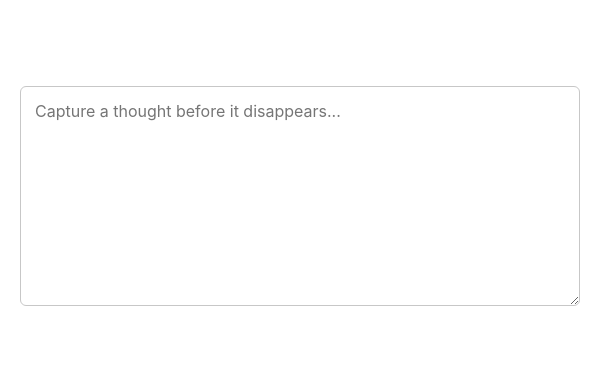
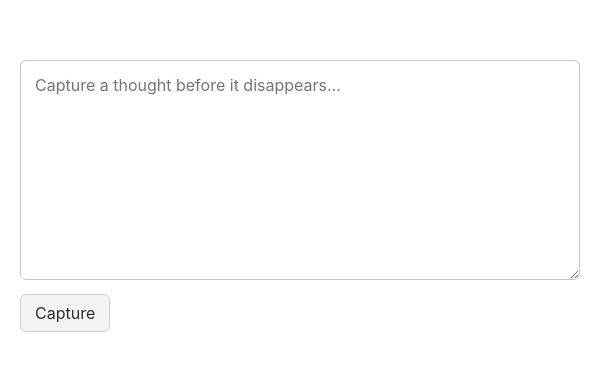
Before and after one commit to moditha-piyumal/Thought-Catcher, an Electron app: page index.html in a window 600 px wide. Shown: the part 204-574 px from the top of the page. Drawn offline with Linux system fonts and the light colour scheme.

Commit message:
Add capture button wired to capture action

```diff
--- a/index.html
+++ b/index.html
@@ -17,9 +17,13 @@
             font-family: -apple-system, BlinkMacSystemFont, "Segoe UI", sans-serif;
         }
 
+        .capture-panel {
+            width: 100%;
+            max-width: 560px;
+        }
+
         textarea {
             width: 100%;
-            max-width: 560px;
             min-height: 220px;
             padding: 14px;
             box-sizing: border-box;
@@ -33,10 +37,24 @@
             outline: none;
             border-color: #c7c7c7;
         }
+
+        button {
+            margin-top: 10px;
+            padding: 8px 14px;
+            border: 1px solid #cfcfcf;
+            border-radius: 6px;
+            background: #f4f4f4;
+            color: #2f2f2f;
+            font: inherit;
+            cursor: pointer;
+        }
     </style>
 </head>
 <body>
-    <textarea id="captureInput" placeholder="Capture a thought before it disappears..." autofocus></textarea>
+    <div class="capture-panel">
+        <textarea id="captureInput" placeholder="Capture a thought before it disappears..." autofocus></textarea>
+        <button id="captureButton" type="button">Capture</button>
+    </div>
     <script src="renderer.js"></script>
 </body>
 </html>
--- a/renderer.js
+++ b/renderer.js
@@ -1,4 +1,12 @@
 const captureInput = document.getElementById("captureInput");
+const captureButton = document.getElementById("captureButton");
+
+function captureIdea() {
+	const ideaText = captureInput.value;
+	console.log(`Idea captured: ${ideaText}`);
+	captureInput.value = "";
+	captureInput.focus();
+}
 
 window.addEventListener("DOMContentLoaded", () => {
 	captureInput.focus();
@@ -6,6 +14,11 @@
 
 captureInput.addEventListener("keydown", (event) => {
 	if (event.ctrlKey && event.key === "Enter") {
-		console.log("Idea captured");
+		event.preventDefault();
+		captureIdea();
 	}
 });
+
+captureButton.addEventListener("click", () => {
+	captureIdea();
+});
```
